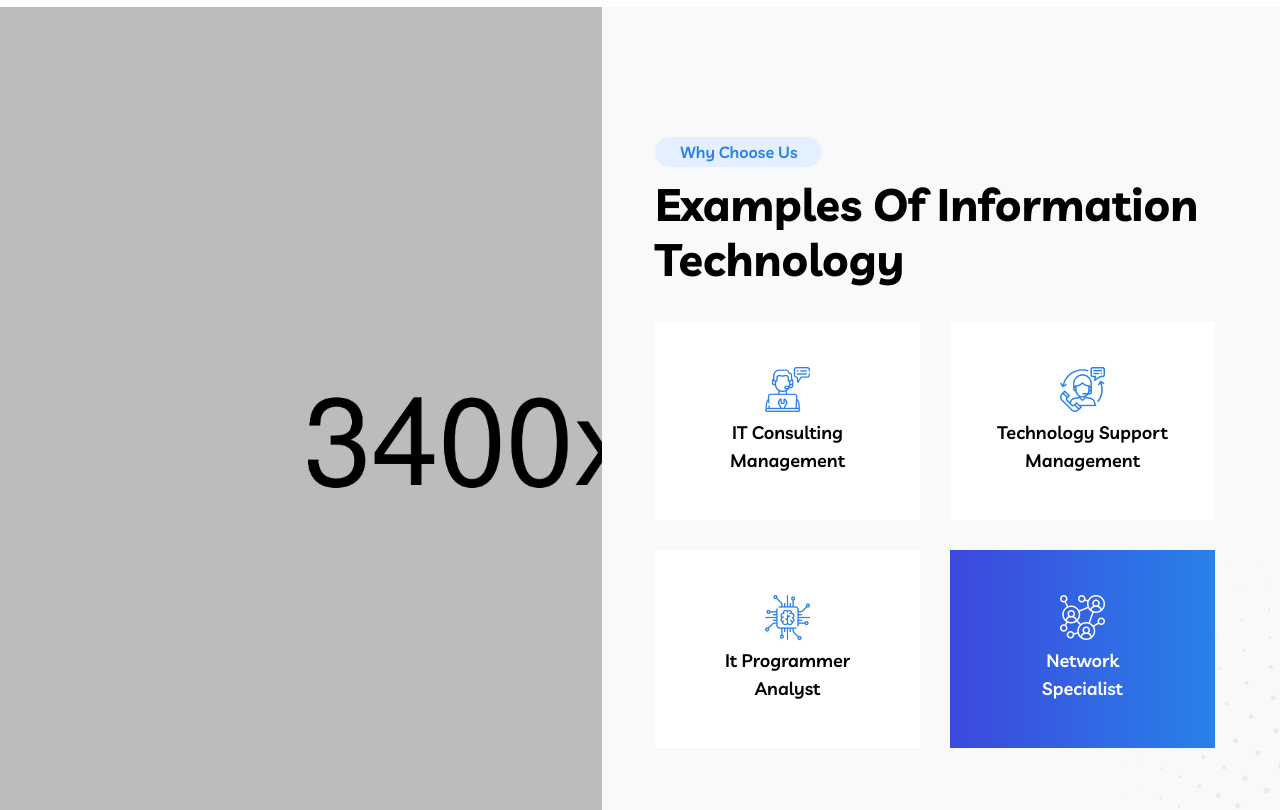
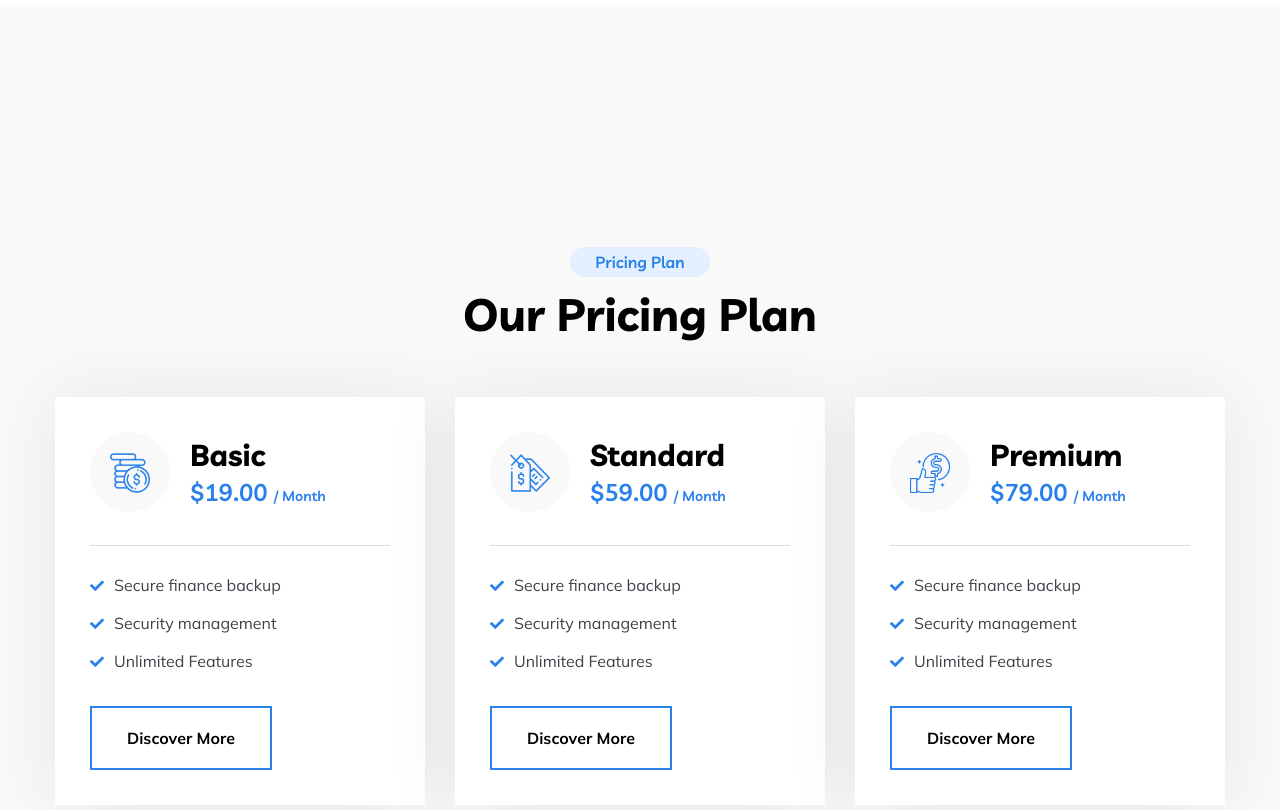
Before and after one commit to motomeru/GenesysTechnology, a plain HTML site: page index.html in a window 1280 px wide. Shown: the part 3840-4650 px from the top of the page. Drawn offline with Linux system fonts and the light colour scheme; files whose address does not match are found by name.

Commit message:
new website

```diff
--- a/index.html
+++ b/index.html
@@ -498,54 +498,7 @@
 		</div>
 	</div>
 	<!-- Team Area End -->
-	<!-- Why Choose Ua  Area Start -->
-	<div class="choose__ua section-padding" data-background="assets/img/choose.png">
-		<div class="choose__ua-left" data-background="assets/img/choose-us.jpg"></div>
-		<div class="container">
-			<div class="row">
-				<div class="col-xl-6 col-lg-6"></div>
-				<div class="col-xl-6 col-lg-6">
-					<div class="s-table">
-						<div class="s-tablec">
-							<div class="choose__ua-right">
-								<p class="section-top">Why Choose Us</p>
-								<h2 class="mb-35">Examples of information technology</h2>
-								<div class="choose__ua-right-list">
-									<div class="row">
-										<div class="col-sm-6 mb-30">
-											<div class="choose__ua-right-list-icon">
-												<i class="flaticon-technical-support"></i>
-												<h4>IT Consulting<br>Management</h4>
-											</div>
-										</div>
-										<div class="col-sm-6 sm-mb-30">
-											<div class="choose__ua-right-list-icon">
-												<i class="flaticon-customer-service"></i>
-												<h4>Technology Support<br>Management</h4>
-											</div>
-										</div>
-										<div class="col-sm-6 sm-mb-30">
-											<div class="choose__ua-right-list-icon">
-												<i class="flaticon-chip"></i>
-												<h4>It Programmer<br>Analyst</h4>
-											</div>
-										</div>
-										<div class="col-sm-6">
-											<div class="choose__ua-right-list-icon choose__ua-right-list-icon-hover">
-												<i class="flaticon-networking"></i>
-												<h4>Network<br>Specialist</h4>
-											</div>
-										</div>
-									</div>
-								</div>
-							</div>
-						</div>
-					</div>
-				</div>
-			</div>
-		</div>
-	</div>
-	<!-- Why Choose Ua Area End -->
+
 
 	<!-- Pricing Area Start -->
 	<div class="pricing__area">
```
